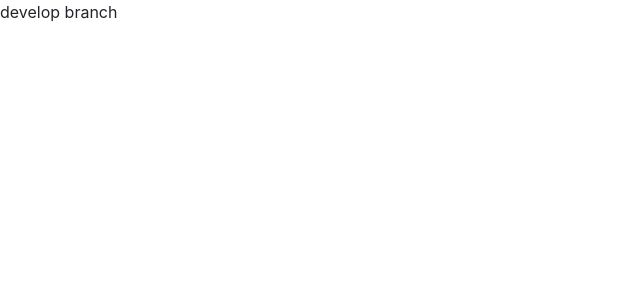
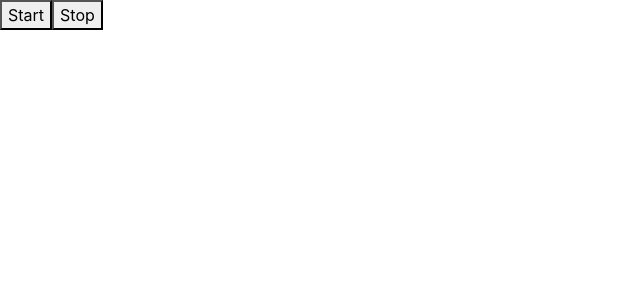
Before and after one commit to cyborg-nomade/angular-course, an Angular app: page / in a window 1280 px wide. Shown: the top 300 px of the page, without its empty margins (0-640 px from the left). Built offline with nearby package versions, Linux system fonts and the light colour scheme.

Commit message:
2. it has buttons

```diff
--- a/src/app/app.component.html
+++ b/src/app/app.component.html
@@ -1 +1 @@
-develop branch
+<app-game-control></app-game-control>
--- a/src/app/game-control/game-control.component.html
+++ b/src/app/game-control/game-control.component.html
@@ -1,3 +1,2 @@
-<p>
-  game-control works!
-</p>
+<button (click)="onStart()">Start</button>
+<button (click)="onStop()">Stop</button>
```
